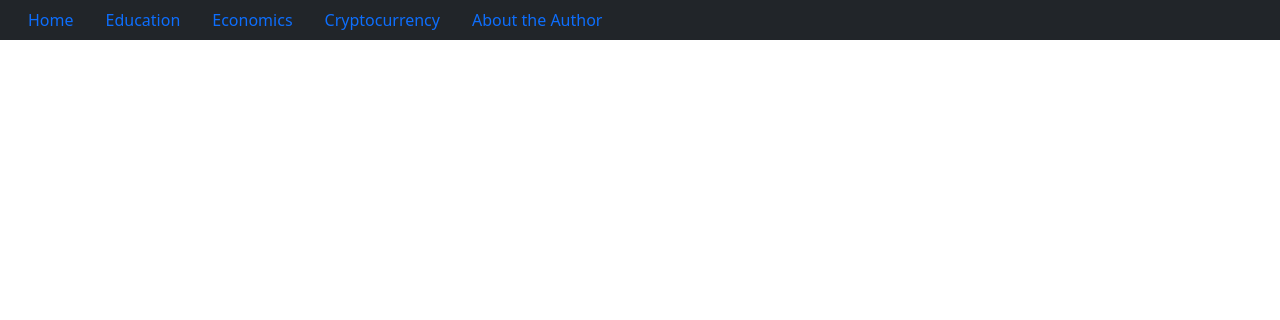
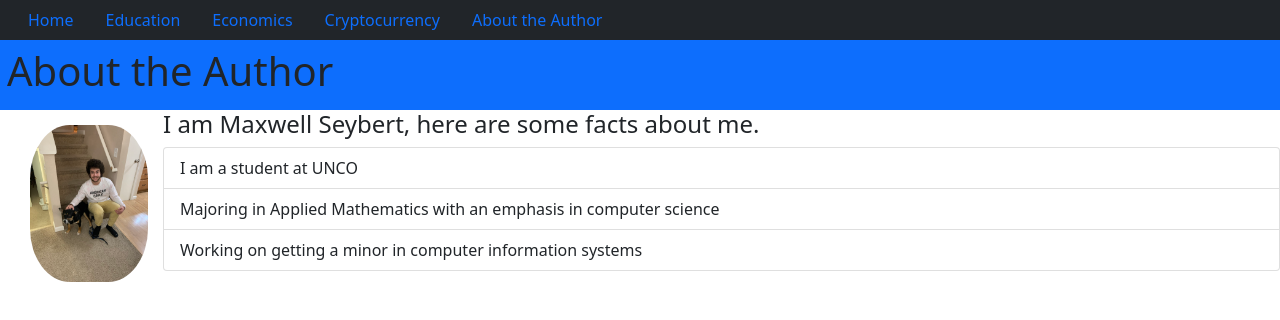
Before and after one commit to MaxwellSeybert/MaxwellSeybert.github.io, a plain HTML site: page bacs200/trends/profile.html in a window 1280 px wide. Drawn offline with nearby package versions, Linux system fonts and the light colour scheme.

Commit message:
Profile page for trends

```diff
--- a/bacs200/trends/profile.html
+++ b/bacs200/trends/profile.html
@@ -6,6 +6,7 @@
     <meta charset="utf-8">
     <meta name="viewport" content="width=device-width, initial-scale=1">
     <link href="https://cdn.jsdelivr.net/npm/bootstrap@5.1.1/dist/css/bootstrap.min.css" rel="stylesheet">
+    <link rel="stylesheet" href="trends.css">
     <script src="https://cdn.jsdelivr.net/npm/bootstrap@5.1.1/dist/js/bootstrap.bundle.min.js"></script>
 </head>
 
@@ -31,4 +32,25 @@
 
         </ul>
     </div>
+    <div class="container-fluid bg-primary" style="padding: 7px;">
+        <div class="row">
+
+            <h1 class="title">About the Author</h1>
+        </div>
+    </div>
+    <div>
+        <img src="picWDog.jpeg" alt="author" class="profileImg">
+        <p class="h4">I am Maxwell Seybert, here are some facts about me.</p>
+        <ul class="list-group">
+            <li class="list-group-item">
+                I am a student at UNCO
+            </li>
+            <li class="list-group-item">
+                Majoring in Applied Mathematics with an emphasis in computer science
+            </li>
+            <li class="list-group-item">
+                Working on getting a minor in computer information systems
+            </li>
+        </ul>
+    </div>
 </body>
--- /dev/null
+++ b/bacs200/trends/trends.css
@@ -0,0 +1,9 @@
+.profileImg{
+    width: 10%;
+    height: 15%;
+    margin: 10px;
+    padding: 5px;
+    margin-left: 25px;
+    border-radius: 35%;
+    float: left;
+}
```
Also changed, not shown: bacs200/trends/picWDog.jpeg (added).
